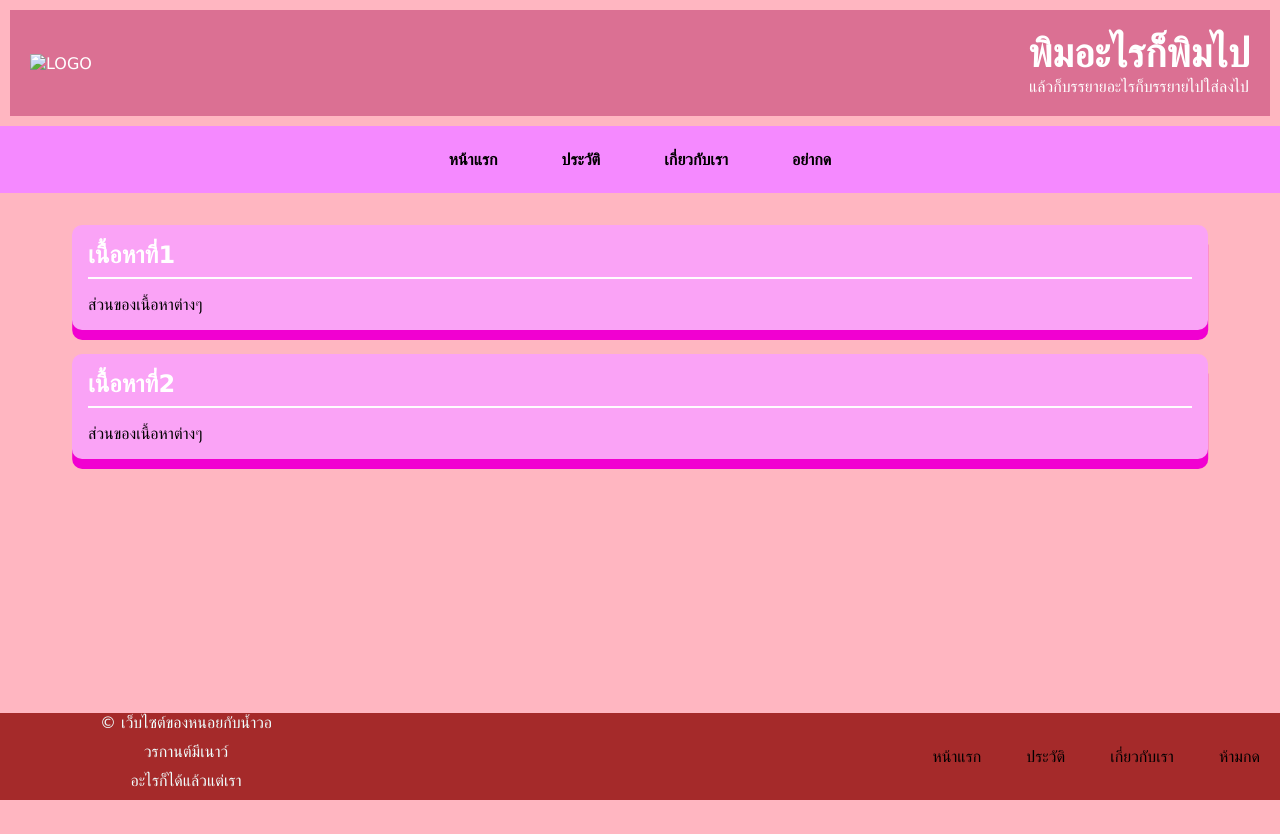
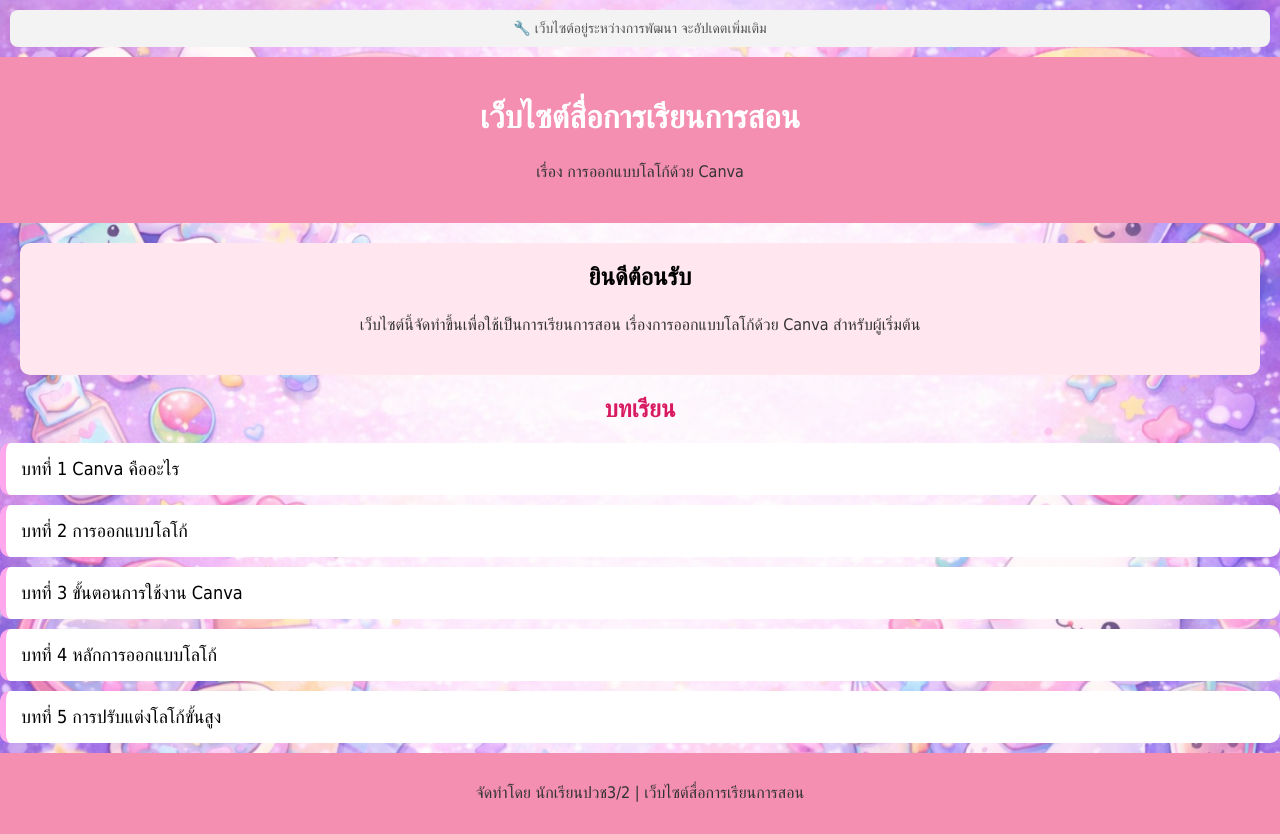
Before and after one commit to MoJiGMCH/LeanWed, a plain HTML site: page index.html in a window 1280 px wide. Before the commit the page ends 800 px from the top, so only its background shows below. Drawn offline with Linux system fonts and the light colour scheme.

Commit message:
rename Canva.html to index.html

```diff
--- a/index.html
+++ b/index.html
@@ -1,58 +1,74 @@
 <!DOCTYPE html>
-<html lang="en">
+<html lang="th">
 <head>
     <meta charset="UTF-8">
-    <meta name="viewport" content="width=device-width, initial-scale=1.0">
-    <title>Document</title>
-    <link rel="stylesheet" href="style.css/style.css">
+    <title>การออกแบบโลโก้ด้วย Canva</title>
+    <link rel="stylesheet" href="Canva4.css">
 </head>
 <body>
+
+  <div style="
+  background:#f3f3f3;
+  padding:10px;
+  text-align:center;
+  font-size:14px;
+  color:#555;
+  border-radius:8px;
+  margin:10px;
+">
+🔧 เว็บไซต์อยู่ระหว่างการพัฒนา จะอัปเดตเพิ่มเติม
+</div>
+
+
+    <!-- ส่วนหัว -->
     <header>
-        <div class="content header-container">
-<img src="" alt="LOGO" class="LOGO">
-<div class="site-title">
- <h1>พิมอะไรก็พิมไป</h1>
-        <p>แล้วก็บรรยายอะไรก็บรรยายไปใส่ลงไป</p>
-</div>
+        <h1>เว็บไซต์สื่อการเรียนการสอน</h1>
+        <p>เรื่อง การออกแบบโลโก้ด้วย Canva</p>
     </header>
-    <nav>
-        <ul>
-            <li><a href="index.html">หน้าแรก</a></li>
-            <li><a href="copy.html">ประวัติ</a></li>
-            <li><a href="copy.html">เกี่ยวกับเรา</a></li>
-            <li><a href="copy.html">อย่ากด</a></li>
-        </ul>
-    </nav>
 
-    <main>
-        <section>
-            <h2>เนื้อหาที่1</h2>
-            <p>ส่วนของเนื้อหาต่างๆ</p>
+    <!-- แนะนำเว็บไซต์ -->
+    <section class="intro">
+        <h2>ยินดีต้อนรับ</h2>
+        <p>
+            เว็บไซต์นี้จัดทำขึ้นเพื่อใช้เป็นการเรียนการสอน
+            เรื่องการออกแบบโลโก้ด้วย Canva สำหรับผู้เริ่มต้น
+        </p>
     </section>
 
-    <section>
-            <h2>เนื้อหาที่2</h2>
-            <p>ส่วนของเนื้อหาต่างๆ</p>
-        </section>
-    </main>
+    <!-- เมนูบทเรียน -->
+    <section class="lessons">
+        <h2>บทเรียน</h2>
 
-    <footer>
-        <div class="container footer-container">
-            <div class="footer-credit">
-                  <p>&copy; เว็บไซต์ของหนอยกับน้ำวอ</p>
-  <p> วรกานต์มีเนาว์ </p>
-  <p>อะไรก็ได้แล้วแต่เรา</p>
+<div class="lesson-container">
+
+  <a href="page11.html" class="lesson-link">
+    <div class="lesson-box">บทที่ 1 Canva คืออะไร</div>
+  </a>
+
+  <a href="page22.html" class="lesson-link">
+    <div class="lesson-box">บทที่ 2 การออกแบบโลโก้</div>
+  </a>
+
+  <a href="page33.html" class="lesson-link">
+    <div class="lesson-box">บทที่ 3 ขั้นตอนการใช้งาน Canva</div>
+  </a>
+
+  <a href="page44.html" class="lesson-link">
+    <div class="lesson-box">บทที่ 4 หลักการออกแบบโลโก้</div>
+  </a>
+
+  <a href="page55.html" class="lesson-link">
+    <div class="lesson-box">บทที่ 5 การปรับแต่งโลโก้ขั้นสูง</div>
+  </a>
+
 </div>
 
-  <div class="container footer-menu">
-      </div>
-      <div class="footer-menu">
-        <a href="index.html">หน้าแรก</a>
-        <a href="">ประวัติ</a>
-        <a href="">เกี่ยวกับเรา</a>
-        <a href="">ห้ามกด</a>
 </div>
 
+    <!-- ส่วนท้าย -->
+    <footer>
+        <p>จัดทำโดย นักเรียนปวช3/2 | เว็บไซต์สื่อการเรียนการสอน</p>
     </footer>
+
 </body>
 </html>
```
Also changed, not shown: Canva.html (deleted, +0 -74 lines), page11.html (+1 -1 lines), page55.html (+1 -1 lines). Lines whose indentation alone changed are shown as unchanged.
